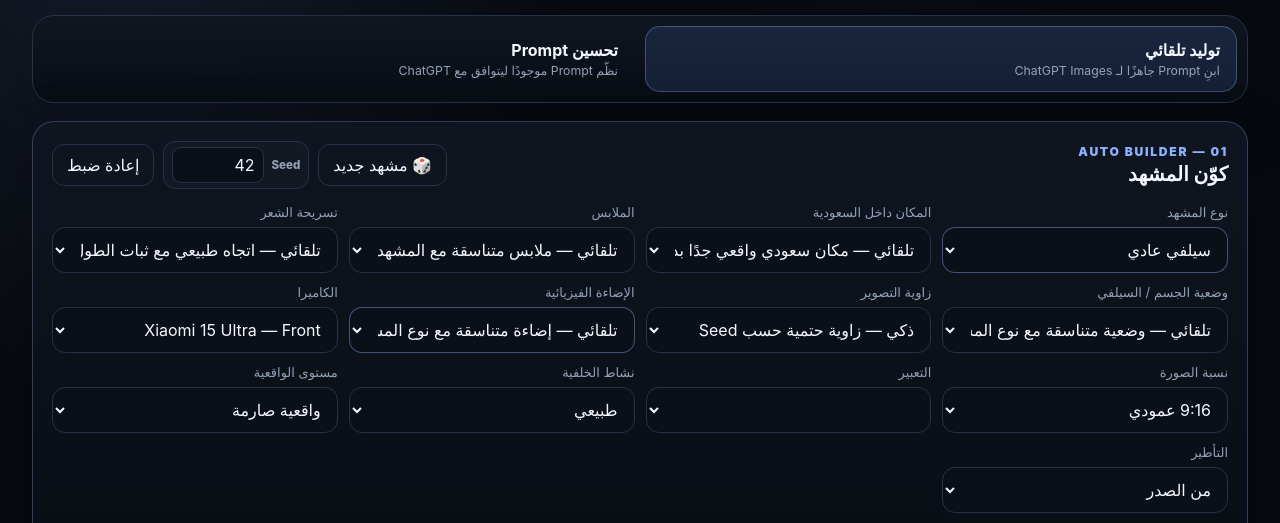
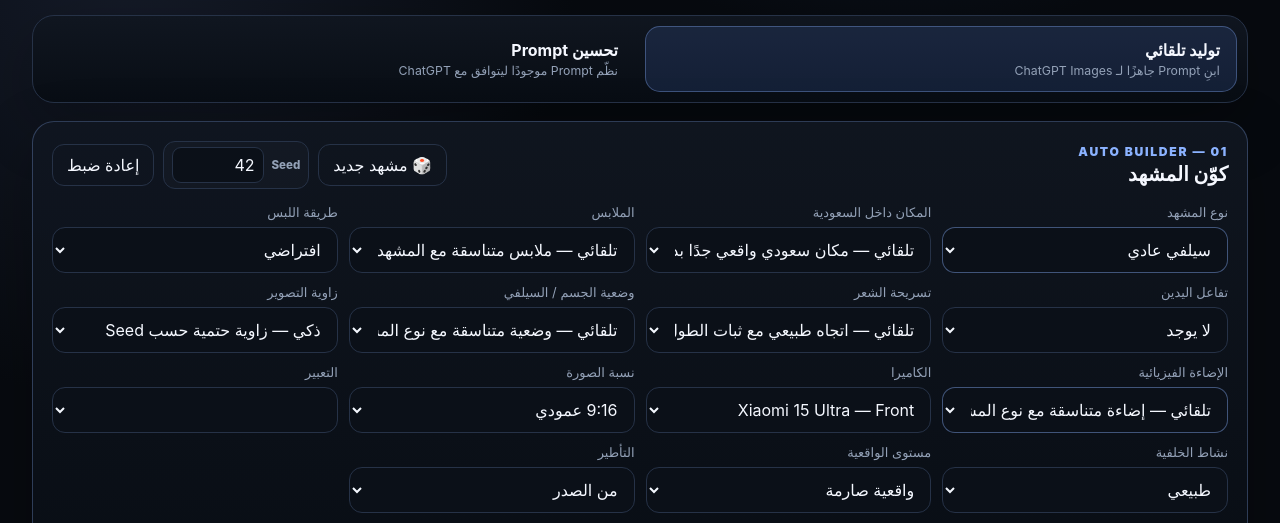
Before and after one commit to EmadAden77/-physics-prompt-studio, a website with bundled scripts: page index.html in a window 1280 px wide. Shown: the part 277-800 px from the top of the page. Built offline with nearby package versions, Linux system fonts and the light colour scheme.

Commit message:
Add clothing styling and hand interaction controls

```diff
--- a/index.html
+++ b/index.html
@@ -43,6 +43,8 @@
           <label class="field important"><span>نوع المشهد</span><select id="sceneType"></select></label>
           <label class="field"><span>المكان داخل السعودية</span><select id="sceneLocation"><option value="">تلقائي — مكان سعودي مناسب</option></select></label>
           <label class="field"><span>الملابس</span><select id="sceneClothing"><option value="">تلقائي — ملابس مناسبة</option></select></label>
+          <label class="field"><span>طريقة اللبس</span><select id="clothingStyling"><option value="default">افتراضي</option><option value="top-buttons-open">مفتوح من الأعلى</option><option value="sleeves-rolled">مطوي الأكمام</option><option value="untucked">غير مدخل</option><option value="french-tuck">مدخل من الأمام فقط</option><option value="fully-open">مفتوح بالكامل</option></select><small id="clothingStylingHint" class="hint" hidden>غير متاح في هذا المشهد</small></label>
+          <label class="field"><span>تفاعل اليدين</span><select id="handInteraction"><option value="none">لا يوجد</option><option value="adjust-collar">تعديل الياقة</option><option value="roll-sleeve">رفع الكم</option><option value="wipe-sweat">مسح العرق</option><option value="pocket-hands">وضع اليد في الجيب</option><option value="adjust-waistband">تعديل الخصر</option></select></label>
           <label class="field"><span>تسريحة الشعر</span><select id="hairStyle"><option value="">تلقائي — اتجاه طبيعي مع ثبات الطول والكثافة</option></select></label>
           <label class="field"><span>وضعية الجسم / السيلفي</span><select id="scenePose"><option value="">تلقائي — وضعية طبيعية</option></select></label>
           <label class="field"><span>زاوية التصوير</span><select id="sceneAngle"><option value="">تلقائي — زاوية طبيعية</option><option value="smart" data-prompt="smart" selected>ذكي — زاوية حتمية حسب Seed</option></select><span id="cameraAngleHint" class="hint" hidden></span></label>
```
